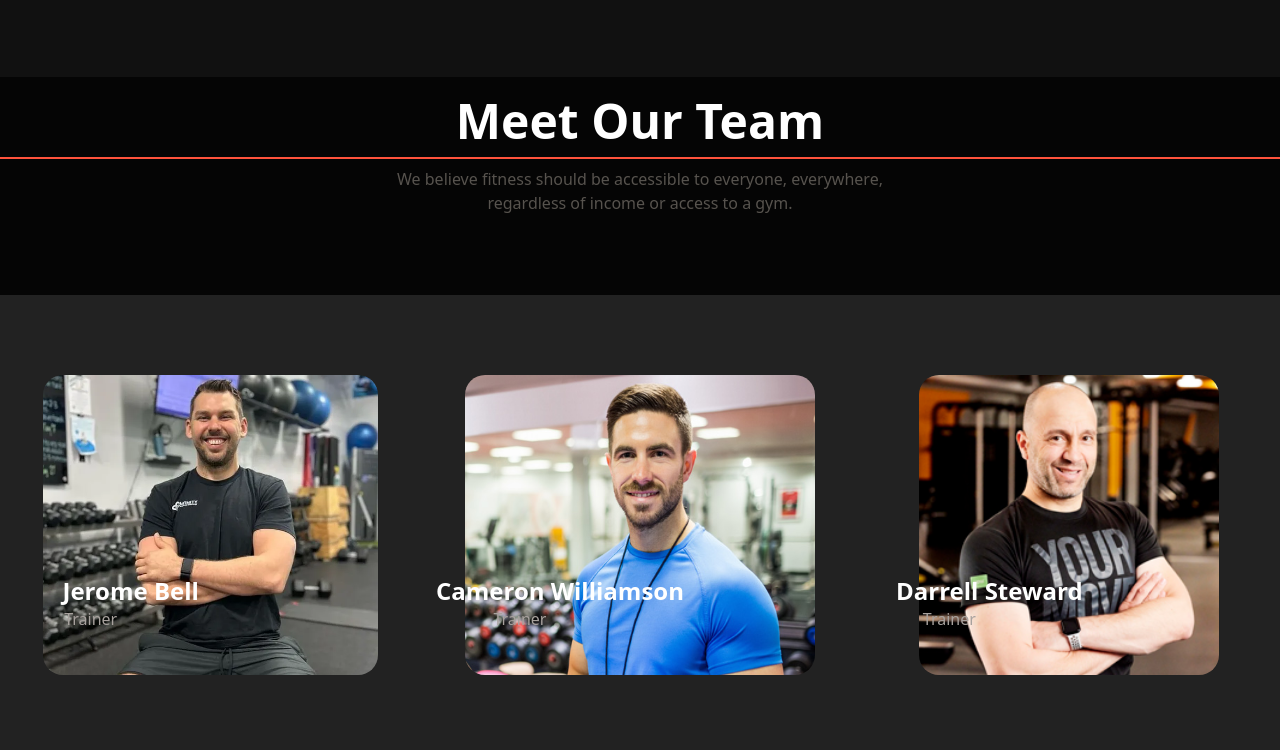
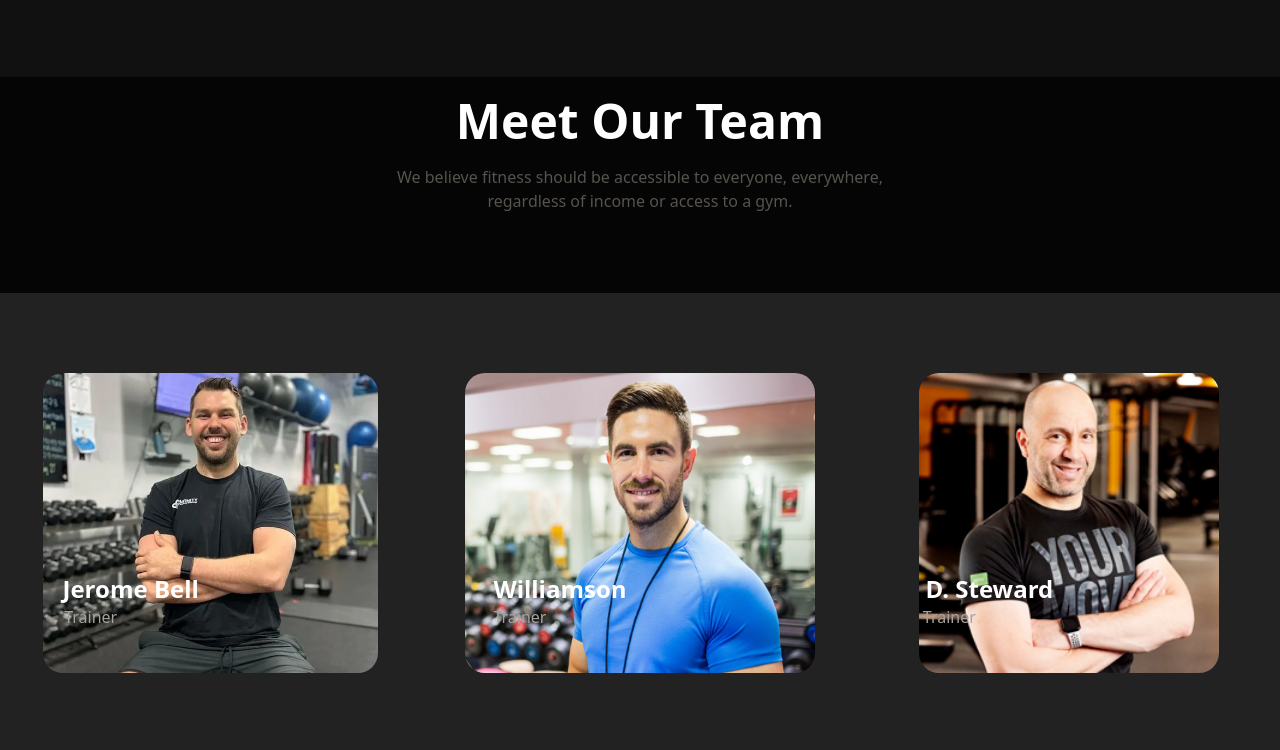
Before and after one commit to MahmudZq/PA2, a plain HTML site: page index.html in a window 1280 px wide. Shown: the part 1869-2619 px from the top of the page. Drawn offline with nearby package versions, Linux system fonts and the light colour scheme; a web font is replaced by a local one.

Commit message:
css update

```diff
--- a/index.html
+++ b/index.html
@@ -185,13 +185,12 @@
 
     </section>
 
-    <section id="habit" class="bg-[#050505] mb-20">
+    <section id="team" class="bg-[#050505] mb-20">
         <div class="container mx-auto">
             <h1 class="text-center text-white font-bold text-5xl mx-auto mt-5 pb-3">
                 Meet Our Team
             </h1>
         </div>
-        <hr class="w-full h-[2px] bg-[#FF533C] my-0 py-0 border-0">
         <div class="container mx-auto">
             <p class="text-center text-base text-stone-600 xl:w-2/5 lg:1/2 md:3/5 w-4/5 pt-2 mx-auto wrap">
                 We believe fitness should be accessible to everyone, everywhere, regardless of income or access to a
@@ -220,7 +219,7 @@
             <div class="team-card mx-auto  pb-4">
                 <img src="./images/trainer2.png" class="z-[1]" alt="">
                 <h1 class="text-center text-white font-bold text-2xl z-[2] relative" style="left:-80px; top:-100px;">
-                    Cameron Williamson
+                    Williamson
                 </h1>
                 <p class="text-center text-stone-400 z-[3] relative" style="left:-120px; top:-100px;">
                     Trainer
@@ -233,7 +232,7 @@
             <div class="team-card mx-auto  pb-4">
                 <img src="./images/trainer3.png" class="z-[1]" alt="">
                 <h1 class="text-center text-white font-bold text-2xl z-[2] relative" style="left:-80px; top:-100px;">
-                    Darrell Steward
+                    D. Steward
                 </h1>
                 <p class="text-center text-stone-400 z-[3] relative" style="left:-120px; top:-100px;">
                     Trainer
```
